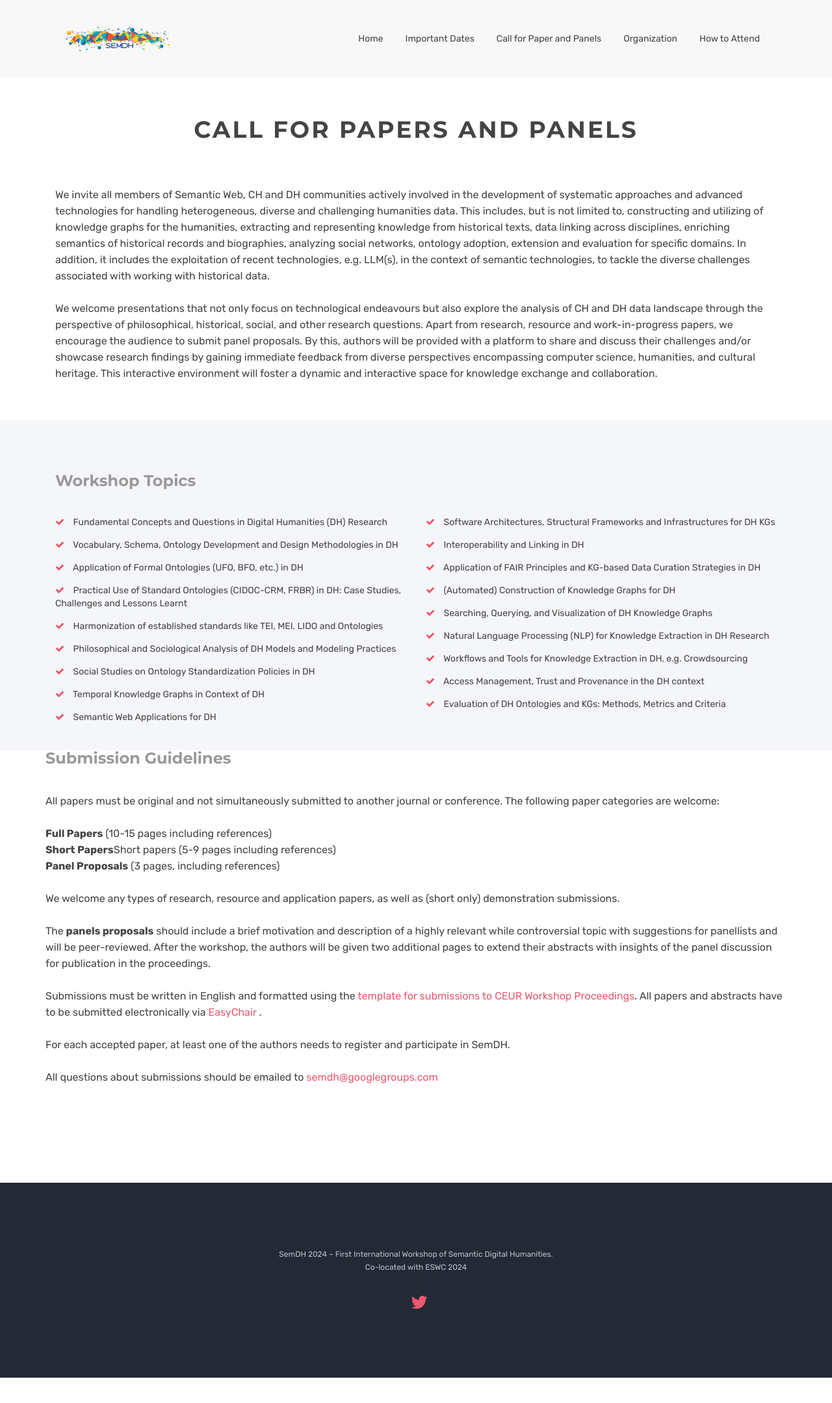
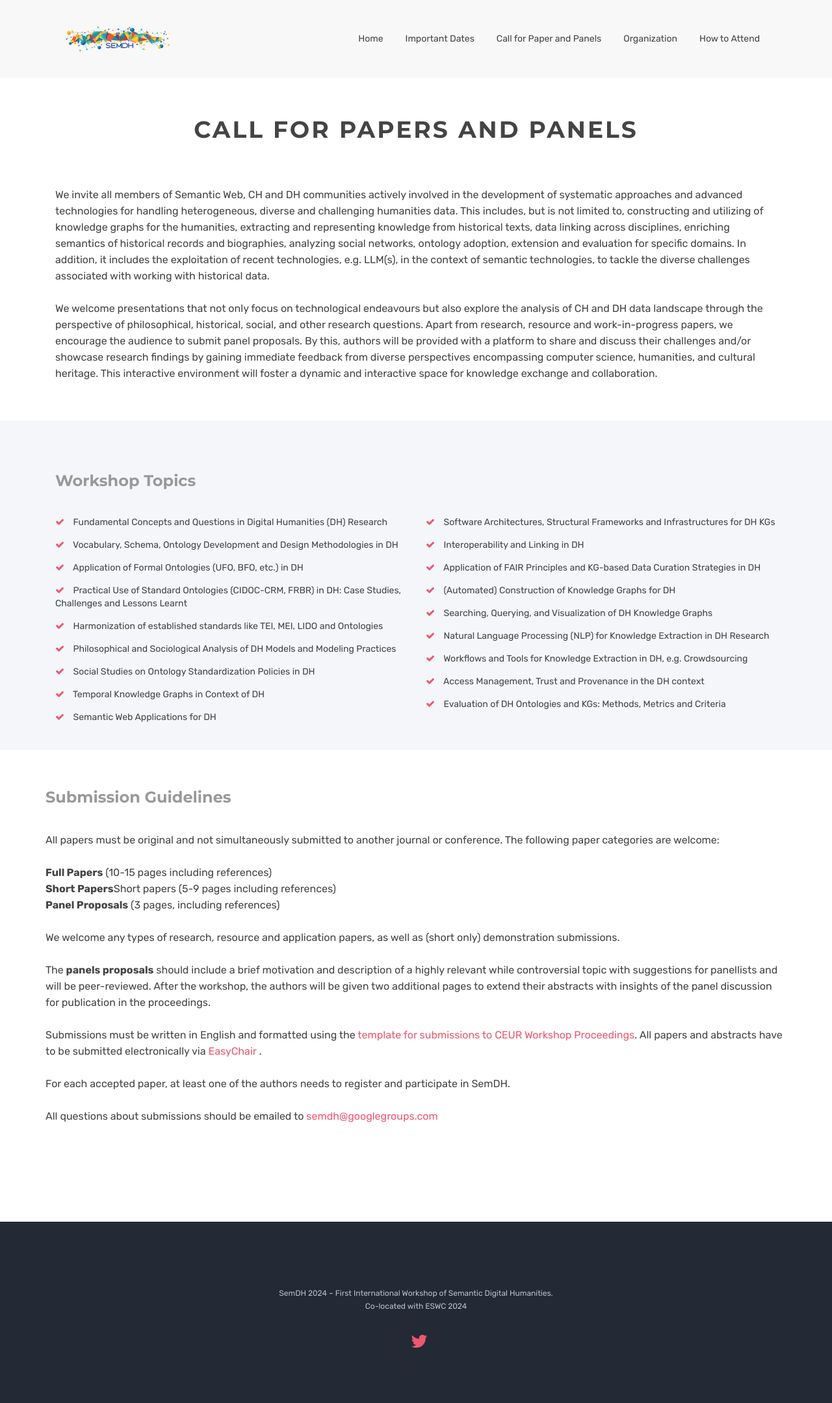
Before and after one commit to SemDH/semdh.github.io, a Jekyll site: the page built from callforpapers.html, in a window 1280 px wide. Shown: the top 2159 px of the page at 65% size. Built offline with Jekyll 4.4.1, drawn with Linux system fonts in a browser that asks for light colours.

Commit message:
cfp page

```diff
--- a/callforpapers.html
+++ b/callforpapers.html
@@ -101,7 +101,7 @@ canonical: https://semdh.github.io
             </div>
       </div>
         </div>
-
+        <div class="mb-60"></div>
         <div id="features" class="container">
         <div class="row">
             <h4 class="sub-title space-left">Submission Guidelines</h4>
```
